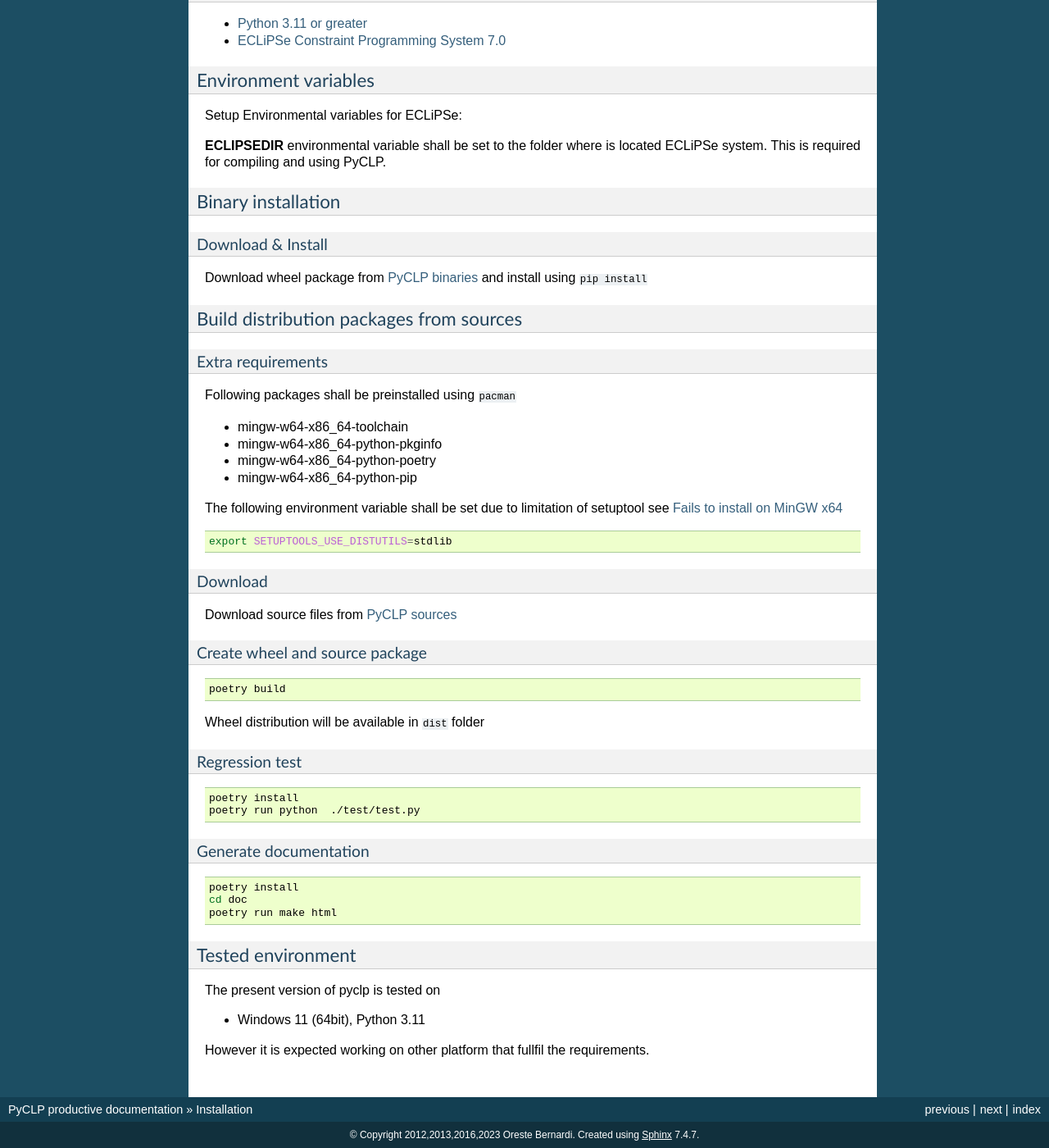
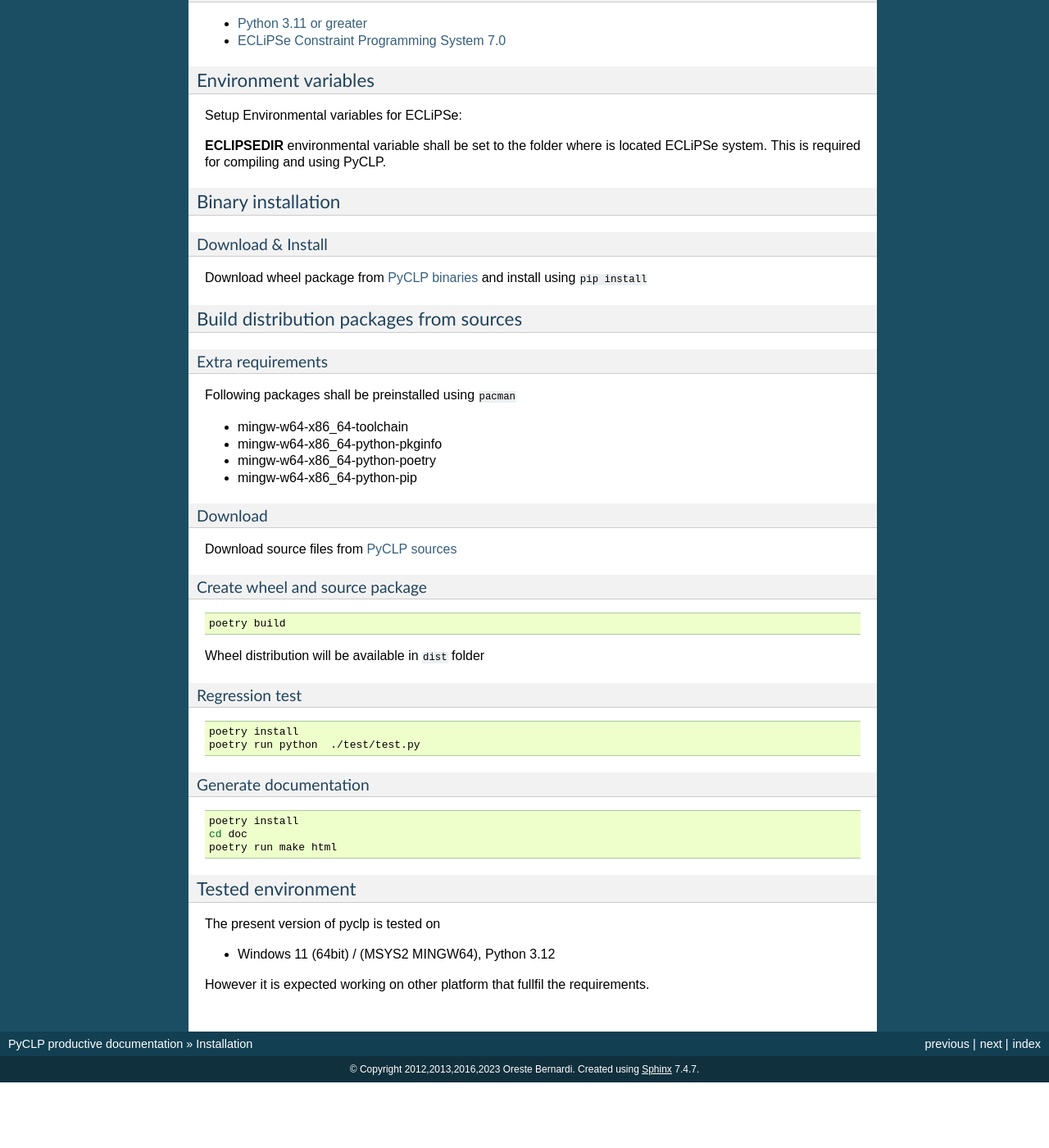
Before and after one commit to pellico/pyclp, a Sphinx documentation site: the page built from doc/installation.rst, in a window 1280 px wide and 1400 px high, scrolled down 1495 px. Shown: the whole window at 82% size. Built offline with Sphinx 7.4.7, drawn with Linux system fonts in a browser that asks for light colours; after the commit the page ends 2815 px from its top, so only the background shows below that; some of the changed text lies outside the part shown.

```diff
--- a/doc/installation.rst
+++ b/doc/installation.rst
@@ -119,11 +119,6 @@
 *  mingw-w64-x86_64-python-poetry
 *  mingw-w64-x86_64-python-pip
 
-The following environment variable shall be set due to limitation of setuptool see `Fails to install on MinGW x64 <https://github.com/pyproj4/pyproj/issues/1009>`_
-
-.. code-block:: bash
-
-   export SETUPTOOLS_USE_DISTUTILS=stdlib
 
 Download
 --------
@@ -160,6 +155,6 @@
 
 The present version of pyclp is tested on
 
-* Windows 11 (64bit), Python 3.11
+* Windows 11 (64bit) / (MSYS2 MINGW64), Python 3.12
 
 However it is expected working on other platform that fullfil the requirements.
```
Also changed, not shown: other parts of doc/installation.rst (+2 -2 lines), doc/changelog.rst (+9 -0 lines), 9 other files.
